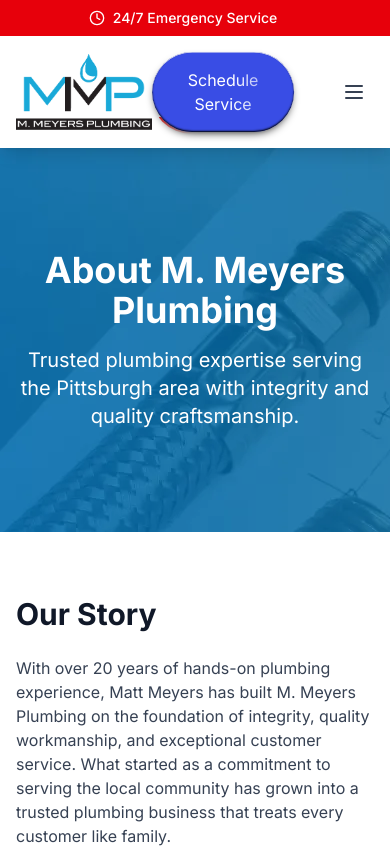
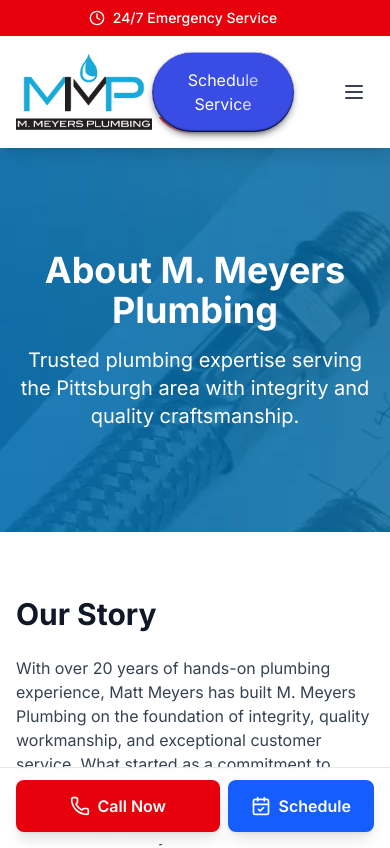
Before and after one commit to gmurin08/meyersplumbing.net, a Next.js app: page /about in a window 390 px wide. Shown: the top 848 px of the page. Built offline with nearby package versions, Linux system fonts and the light colour scheme.

Commit message:
added sticky call/msg banner

```diff
--- a/src/app/layout.js
+++ b/src/app/layout.js
@@ -6,6 +6,7 @@ import Footer from '@/components/footer'
 import StructuredData from '@/components/structured-data'
 import GoogleAdsTag from '@/components/google-ads-tag'
 import CallClickTracker from '@/components/call-click-tracker'
+import StickyCallBar from '@/components/sticky-call-bar'
 import { Analytics } from "@vercel/analytics/next"
 
 const inter = Inter({ subsets: ['latin'] })
@@ -90,7 +91,7 @@ j=d.createElement(s),dl=l!='dataLayer'?'&l='+l:'';j.async=true;j.src=
         <StructuredData />
         <GoogleAdsTag />
         <CallClickTracker />
-        <div className="min-h-screen flex flex-col">
+        <div className="min-h-screen flex flex-col pb-20 md:pb-0">
           <Header />
           <main className="flex-grow">
             {children}
@@ -98,6 +99,7 @@ j=d.createElement(s),dl=l!='dataLayer'?'&l='+l:'';j.async=true;j.src=
           </main>
           <Footer />
         </div>
+        <StickyCallBar />
       </body>
     </html>
   )
--- /dev/null
+++ b/src/components/sticky-call-bar.jsx
@@ -0,0 +1,34 @@
+import Link from 'next/link';
+import { Phone, CalendarCheck } from 'lucide-react';
+import globals from '/globals.json';
+
+/**
+ * Fixed call/schedule bar pinned to the bottom of the viewport on phones.
+ * Hidden from md up, where the header already exposes the phone number and the
+ * Schedule Service CTA.
+ *
+ * The tel: link needs no click handler — CallClickTracker's delegated listener
+ * fires the call conversion for any tel: link on the page.
+ */
+export default function StickyCallBar() {
+  return (
+    <div className="md:hidden fixed bottom-0 inset-x-0 z-40 border-t border-gray-200 bg-white/95 backdrop-blur-sm pb-[env(safe-area-inset-bottom)]">
+      <div className="flex items-center gap-2 px-4 py-3">
+        <a
+          href={`tel:${globals.business_phone}`}
+          className="flex-[3] flex items-center justify-center gap-2 rounded-lg bg-red-600 px-4 py-3.5 text-white font-semibold shadow-lg active:bg-red-700 transition-colors"
+        >
+          <Phone className="h-5 w-5 shrink-0" />
+          <span>Call Now</span>
+        </a>
+        <Link
+          href="/contact"
+          className="flex-[2] flex items-center justify-center gap-2 rounded-lg bg-blue-600 px-4 py-3.5 text-white font-semibold shadow-lg active:bg-blue-700 transition-colors"
+        >
+          <CalendarCheck className="h-5 w-5 shrink-0" />
+          <span>Schedule</span>
+        </Link>
+      </div>
+    </div>
+  );
+}
```
